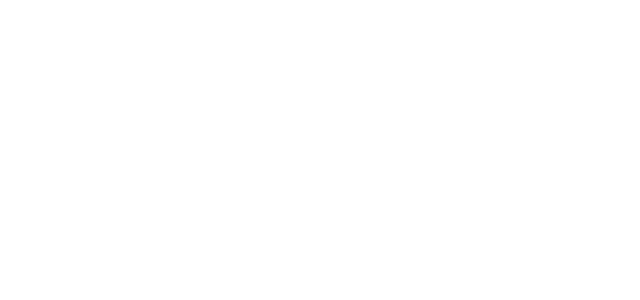
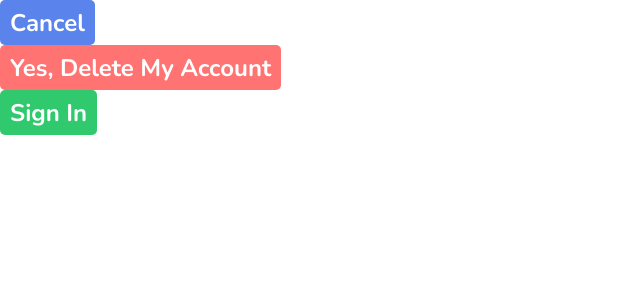
Before and after one commit to indianakuffer/waste-watchers, a React (Create React App) app in the folder client/: page /account/1/delete in a window 1280 px wide. Shown: the top 300 px of the page, without its empty margins (0-640 px from the left). Built offline with nearby package versions, Linux system fonts and the light colour scheme.

Commit message:
add Button shared component

```diff
--- a/client/src/components/shared/Button/Button.jsx
+++ b/client/src/components/shared/Button/Button.jsx
@@ -1,9 +1,40 @@
 import React from 'react'
+import styled from 'styled-components'
+import { Link } from 'react-router-dom'
 
-export default function Button() {
+const StyledLink = styled(Link)`
+  text-decoration: none;
+`
+
+const StyledButton = styled.button`
+  background: ${props => props.color ? props.color : 'grey'};
+  height: 45px;
+  border: none;
+  border-radius: 5px;
+  padding: 10px;
+  box-sizing: border-box;
+  color: white;
+  font-family: 'Nunito', arial, sans-serif;
+  font-size: 24px;
+  font-weight: bold;
+  display: flex;
+  text-align: center;
+  justify-content: center;
+  align-items: center;
+  text-decoration: none;
+`
+
+export default function Button(props) {
   return (
-    <div>
+    <>
+      {props.buttonLink ?
+        <StyledLink to={props.buttonLink}>
+          <StyledButton color={props.color}>{props.buttonText}</StyledButton>
+        </StyledLink>
+        :
+        <StyledButton color={props.color}>{props.buttonText}</StyledButton>
+      }
 
-    </div>
+    </>
   )
 }
--- a/client/src/screens/DeleteAccount/DeleteAccount.jsx
+++ b/client/src/screens/DeleteAccount/DeleteAccount.jsx
@@ -1,10 +1,24 @@
 import React from 'react'
 import Layout from '../../components/shared/Layout/Layout'
+import Button from '../../components/shared/Button/Button'
 
 export default function DeleteAccount() {
   return (
     <Layout>
-
+      <Button
+        color='#5A83EC'
+        buttonText='Cancel'
+      />
+      <Button
+        color='#FF7373'
+        buttonText='Yes, Delete My Account'
+        buttonLink='/'
+      />
+      <Button
+        color='#31C96E'
+        buttonText='Sign In'
+        buttonLink='/signin'
+      />
     </Layout>
   )
 }
```
